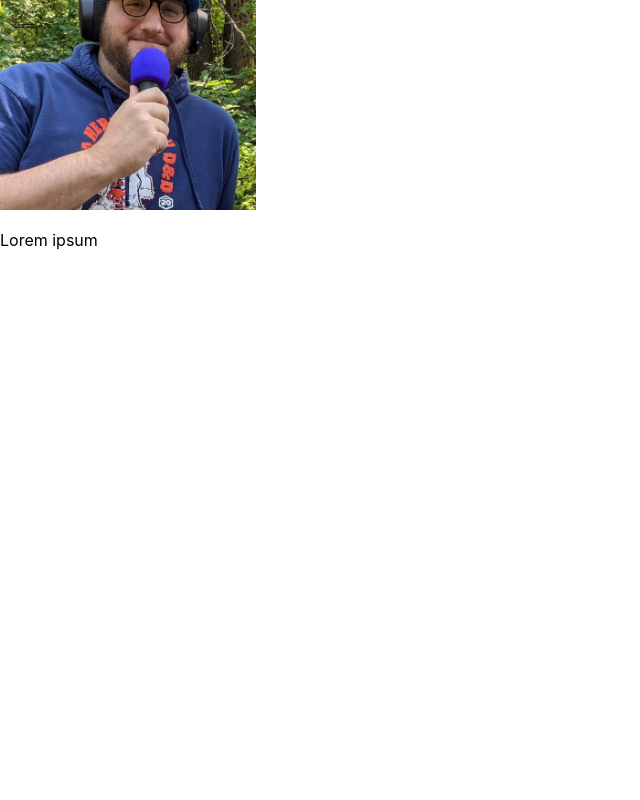
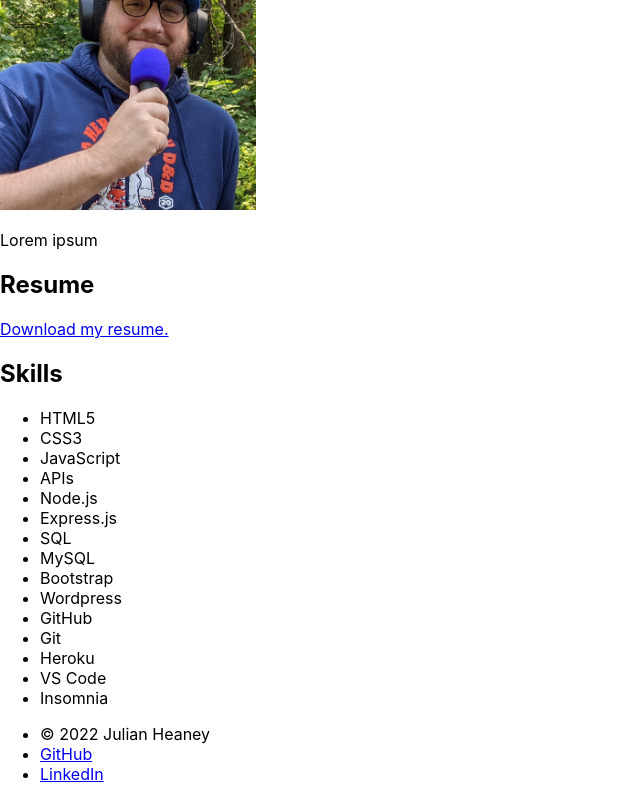
Before and after one commit to JulianHeaney/react-portfolio, a React (Create React App) app: page / in a window 1280 px wide. Shown: the part 287-1087 px from the top of the page, without its empty margins (0-640 px from the left). Before the commit the page ends 800 px from the top, so only its background shows below. Built offline with nearby package versions, Linux system fonts and the light colour scheme.

Commit message:
added resume and footer

```diff
--- a/src/App.js
+++ b/src/App.js
@@ -1,6 +1,8 @@
 import React from 'react';
 import Navigation from './components/Navigation';
 import About from './components/About';
+import Resume from './components/Resume';
+import Footer from './components/Footer';
 
 function App() {
   return (
@@ -8,7 +10,9 @@ function App() {
       <Navigation></Navigation>
       <main>
         <About></About>
+        <Resume></Resume>
       </main>
+      <Footer></Footer>
     </div>
   );
 }
--- /dev/null
+++ b/src/components/Footer/index.js
@@ -0,0 +1,21 @@
+import React from 'react';
+
+function Footer() {
+    return (
+        <footer>
+            <ul>
+                <li>
+                    &copy; 2022 Julian Heaney
+                </li>
+                <li>
+                    <a href="https://github.com/julianheaney" target="_blank" rel="noreferrer">GitHub</a>
+                </li>
+                <li>
+                    <a href="https://www.linkedin.com/in/julian-heaney-234275238/" target="_blank" rel="noreferrer">LinkedIn</a>
+                </li>
+            </ul>
+        </footer>
+    );
+}
+
+export default Footer;
--- a/src/components/Navigation/index.js
+++ b/src/components/Navigation/index.js
@@ -4,27 +4,29 @@ function Navigation() {
     return (
         <header>
             <h2>
-                <a href="/">Julian Heaney</a>
+                <a data-testid="link" href="/">
+                    Julian Heaney
+                </a>
             </h2>
             <nav>
                 <ul>
                     <li>
-                        <a href="#about">
+                        <a data-testid="about" href="#about">
                             About Me
                         </a>
                     </li>
                     <li>
-                        <a href="#portfolio">
+                        <a data-testid="portfolio" href="#portfolio">
                             Portfolio
                         </a>
                     </li>
                     <li>
-                        <a href="#contact">
+                        <a data-testid="contact" href="#contact">
                             Contact Me
                         </a>
                     </li>
                     <li>
-                        <a href="#resume">
+                        <a data-testid="resume" href="#resume">
                             Resume
                         </a>
                     </li>
--- /dev/null
+++ b/src/components/Resume/index.js
@@ -0,0 +1,30 @@
+import React from 'react';
+
+function Resume() {
+    return (
+        <section>
+            <h1>Resume</h1>
+            <a href="https://docs.google.com/document/d/1hmUCzpNyYgVhObIYF1auJl63gcHW4_O_H0xMaTmBk-0/edit?usp=sharing" target="_blank" rel="noreferrer">Download my resume.</a>
+            <h2>Skills</h2>
+            <ul>
+                <li>HTML5</li>
+                <li>CSS3</li>
+                <li>JavaScript</li>
+                <li>APIs</li>
+                <li>Node.js</li>
+                <li>Express.js</li>
+                <li>SQL</li>
+                <li>MySQL</li>
+                <li>Bootstrap</li>
+                <li>Wordpress</li>
+                <li>GitHub</li>
+                <li>Git</li>
+                <li>Heroku</li>
+                <li>VS Code</li>
+                <li>Insomnia</li>
+            </ul>
+        </section>
+    )
+}
+
+export default Resume;
```
Also changed, not shown: package.json (+6 -3 lines).
